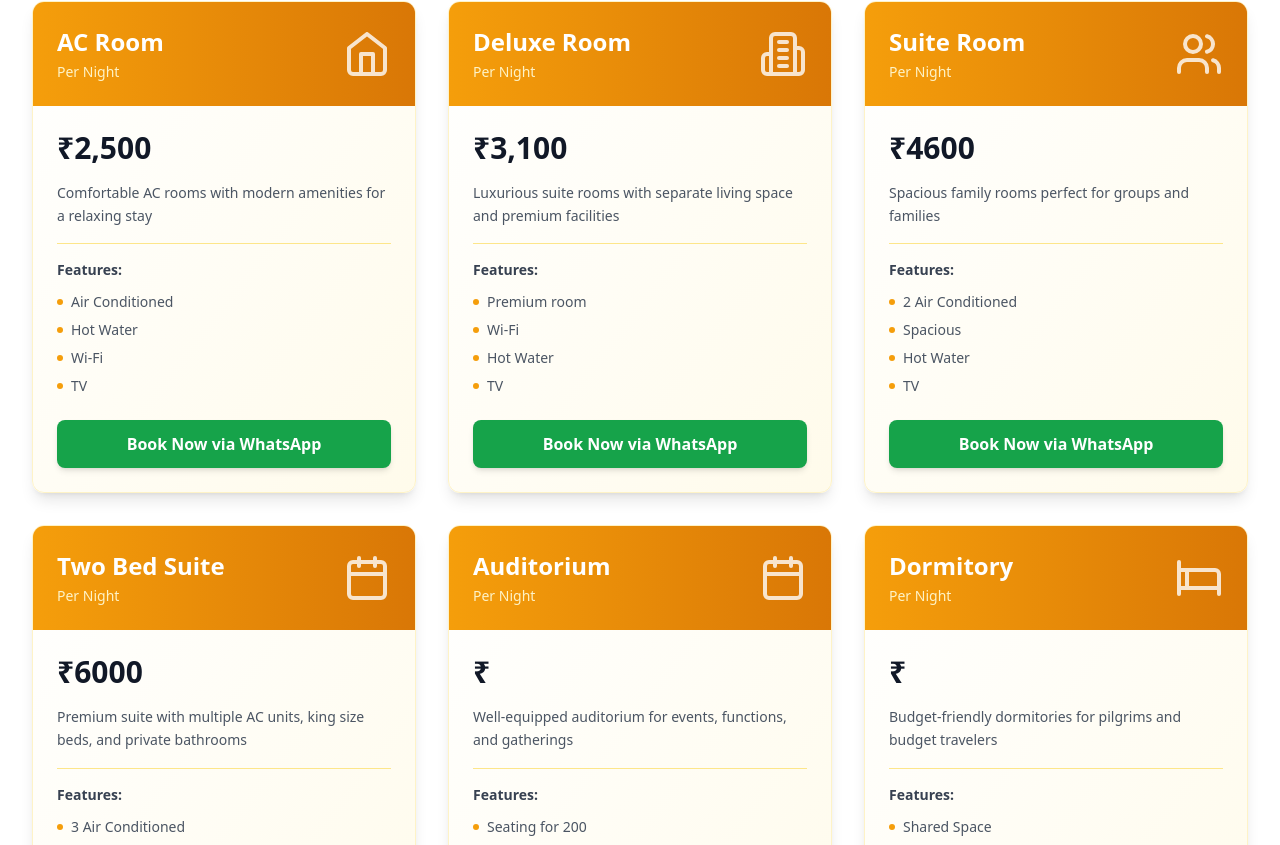
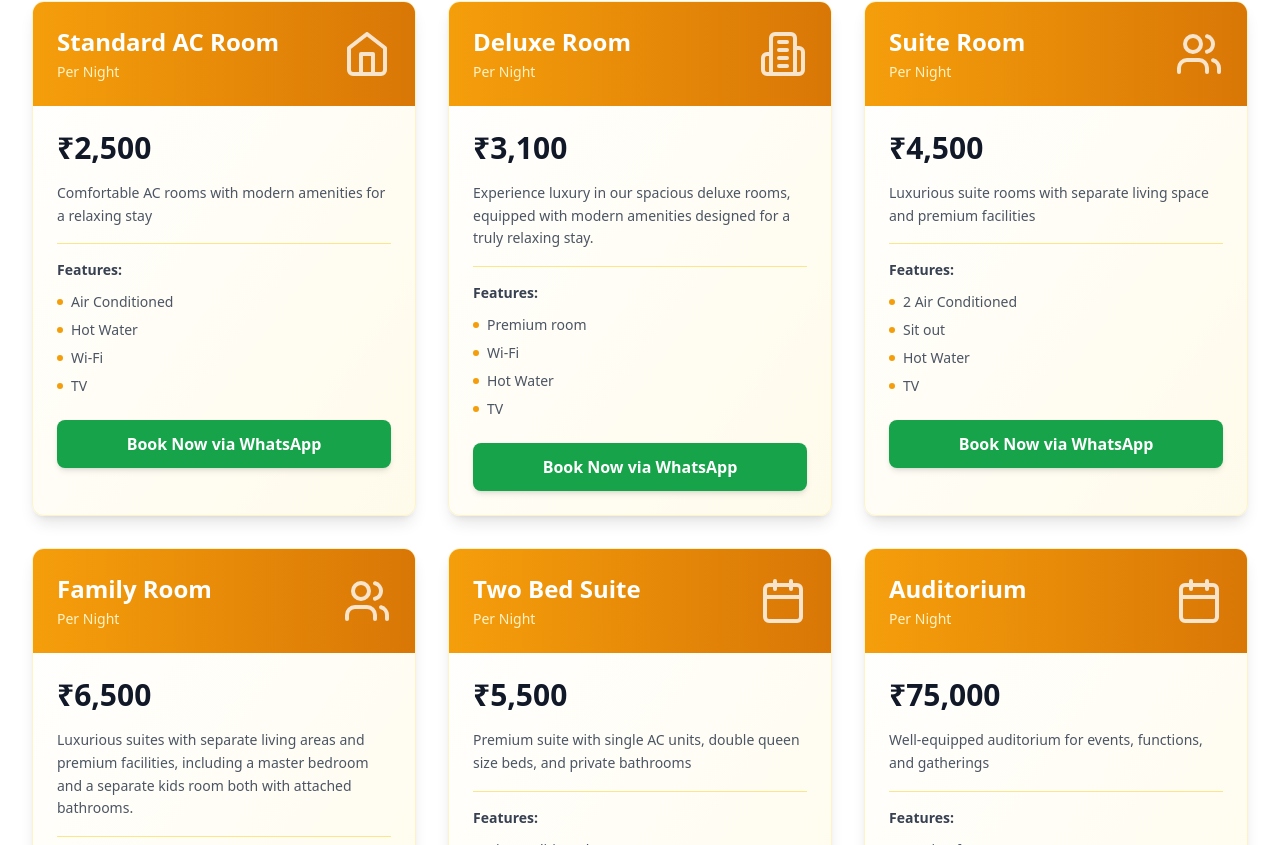
Before and after one commit to Sujith-Sunilan/Kshetra-Inn, a React (Vite) app: page / in a window 1280 px wide. Shown: the part 895-1740 px from the top of the page. Built offline with nearby package versions, Linux system fonts and the light colour scheme.

Commit message:
Add files via upload

```diff
--- a/src/components/Rooms.tsx
+++ b/src/components/Rooms.tsx
@@ -3,7 +3,7 @@ import { Home, Users, Building2, Calendar, Bed } from 'lucide-react';
 const rooms = [
   {
     id: 1,
-    name: 'AC Room',
+    name: 'Standard AC Room',
     icon: Home,
     tariff: '₹2,500',
     features: ['Air Conditioned', 'Hot Water', 'Wi-Fi', 'TV'],
@@ -15,29 +15,37 @@ const rooms = [
     icon: Building2,
     tariff: '₹3,100',
     features: ['Premium room', 'Wi-Fi', 'Hot Water', 'TV'],
-    description: 'Luxurious suite rooms with separate living space and premium facilities',
+    description: 'Experience luxury in our spacious deluxe rooms, equipped with modern amenities designed for a truly relaxing stay.',
   },
   {
     id: 3,
     name: 'Suite Room',
     icon: Users,
-    tariff: '₹4600',
-    features: ['2 Air Conditioned', 'Spacious', 'Hot Water', 'TV'],
-    description: 'Spacious family rooms perfect for groups and families',
+    tariff: '₹4,500',
+    features: ['2 Air Conditioned', 'Sit out', 'Hot Water', 'TV'],
+    description: 'Luxurious suite rooms with separate living space and premium facilities',
+  },
+  {
+    id: 7,
+    name: 'Family Room',
+    icon: Users,
+    tariff: '₹6,500',
+    features: ['3 Air Conditioned', 'Sit out', 'Hot Water', 'TV'],
+    description: 'Luxurious suites with separate living areas and premium facilities, including a master bedroom and a separate kids room both with attached bathrooms.',
   },
   {
     id: 4,
     name: 'Two Bed Suite',
     icon: Calendar,
-    tariff: '₹6000',
-    features: ['3 Air Conditioned', '2 King Size Bed', '2 Bathroom','TV'],
-    description: 'Premium suite with multiple AC units, king size beds, and private bathrooms',
+    tariff: '₹5,500',
+    features: ['Air Conditioned', '2 Queen Size Bed', 'Hot Water','TV'],
+    description: 'Premium suite with single AC units, double queen size beds, and private bathrooms',
   },
   {
     id: 5,
     name: 'Auditorium',
     icon: Calendar,
-    tariff: '₹',
+    tariff: '₹75,000',
     features: ['Seating for 200', 'Air Conditioned', 'Sound System', 'Stage'],
     description: 'Well-equipped auditorium for events, functions, and gatherings',
   },
@@ -45,7 +53,7 @@ const rooms = [
     id: 6,
     name: 'Dormitory',
     icon: Bed,
-    tariff: '₹',
+    tariff: '₹7,500',
     features: ['Shared Space', 'Clean', 'Budget Friendly', 'Hot Water'],
     description: 'Budget-friendly dormitories for pilgrims and budget travelers',
   },
```
